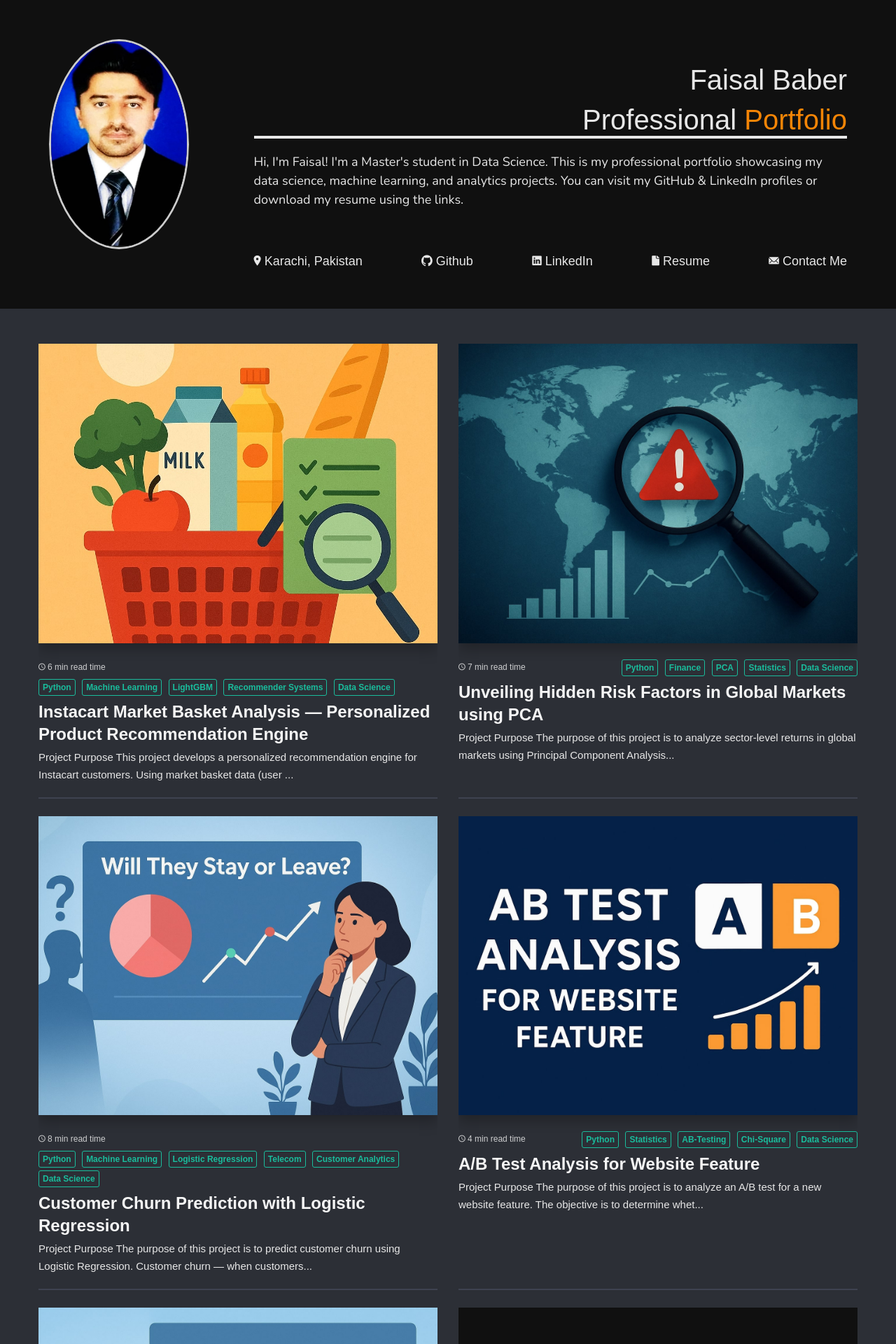
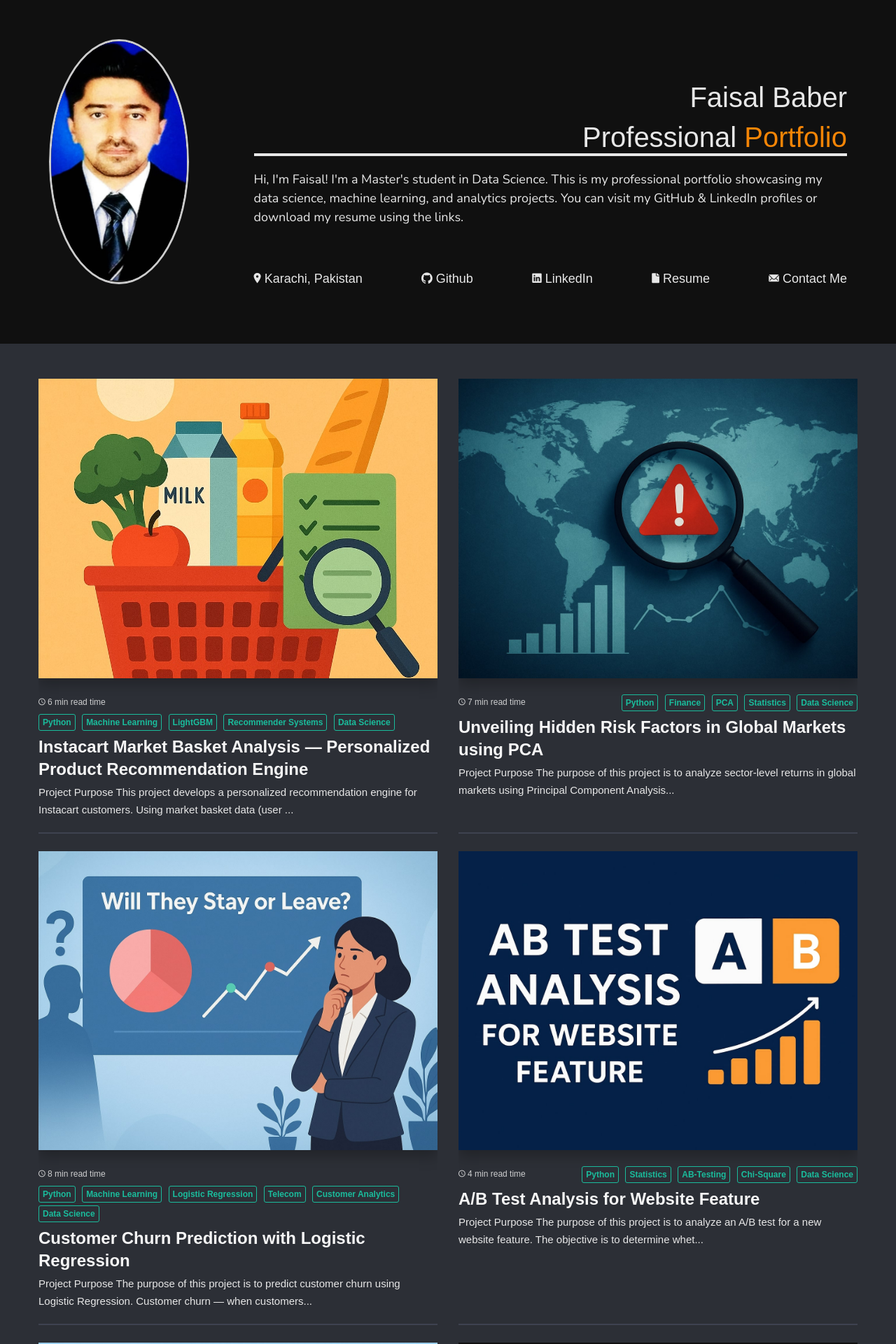
Before and after one commit to BaberFaisal/Faisal_Baber.github.io, a Jekyll site: the page built from index.html, in a window 1280 px wide. Shown: the top 1920 px of the page at 70% size. Built offline with Jekyll 4.4.1, drawn with Linux system fonts in a browser that asks for light colours; nearby versions of some CDN libraries; some web fonts are replaced; the list of posts is cut into pages by our own code.

Commit message:
main.scss

```diff
--- a/assets/css/main.scss
+++ b/assets/css/main.scss
@@ -138,8 +138,8 @@ code.language-plaintext.highlighter-rouge {
 
 // === Profile image styles ===
 .header-avatar-img {
-  width: 300px;
-  height: 300px;
+  width: 350px;
+  height: 350px;
   border-radius: 50%;
   object-fit: cover;
   border: 3px solid #ccc;
```
